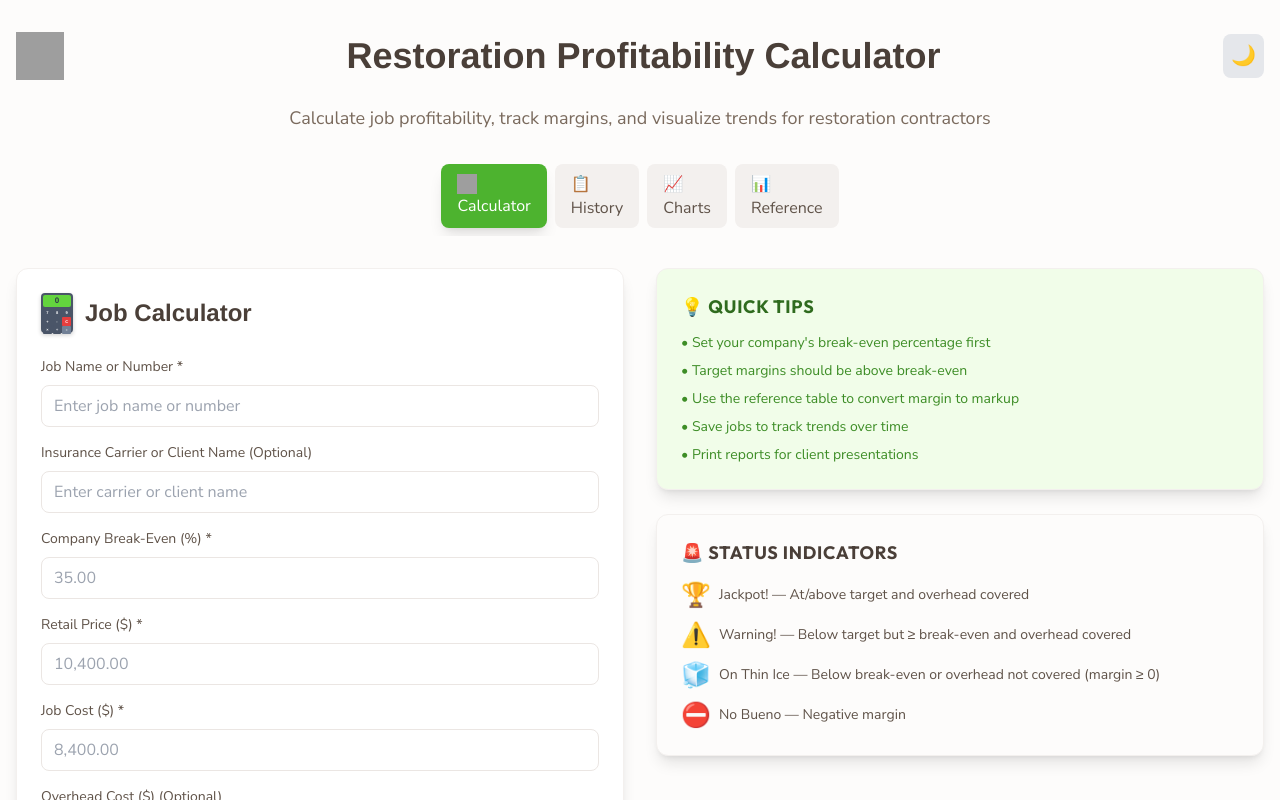
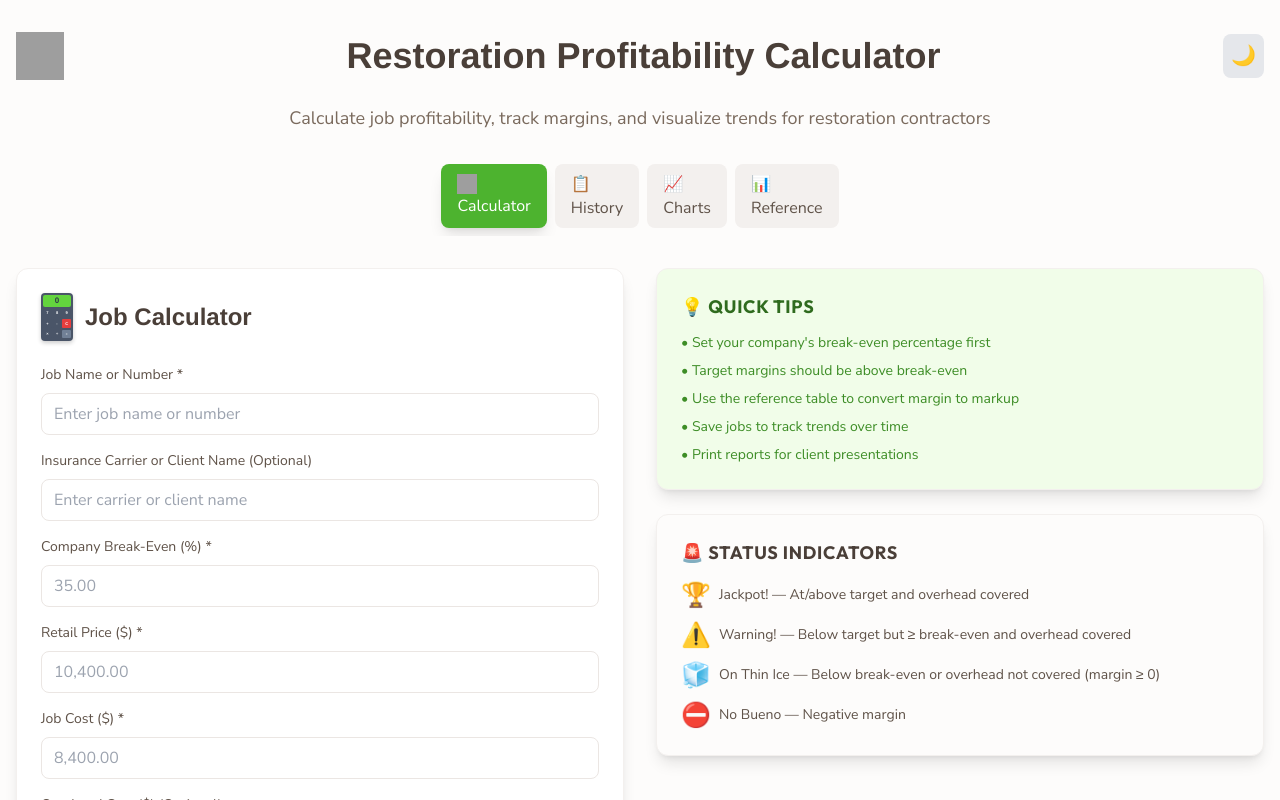
Before and after one commit to KayFernPR/Division-Calculator, a React (Vite) app: page / in a window 1280 px wide. Shown: the top 800 px of the page. Built offline with nearby package versions, Linux system fonts and the light colour scheme; grey boxes are pictures that could not be loaded.

Commit message:
adjusted height of the calculator

```diff
--- a/src/index.css
+++ b/src/index.css
@@ -32,11 +32,11 @@
   /* Custom Calculator Icon */
   .calculator-icon {
     width: 32px !important;
-    height: 40px !important;
+    height: 48px !important;
     min-width: 32px;
-    min-height: 40px;
+    min-height: 48px;
     max-width: 32px;
-    max-height: 40px;
+    max-height: 48px;
     background: #4a5568;
     border-radius: 4px;
     padding: 2px;
@@ -64,7 +64,7 @@
     grid-template-columns: repeat(3, 1fr);
     gap: 1px;
     flex: 1;
-    height: 24px;
+    height: 32px;
   }
 
   .calc-btn {
```
